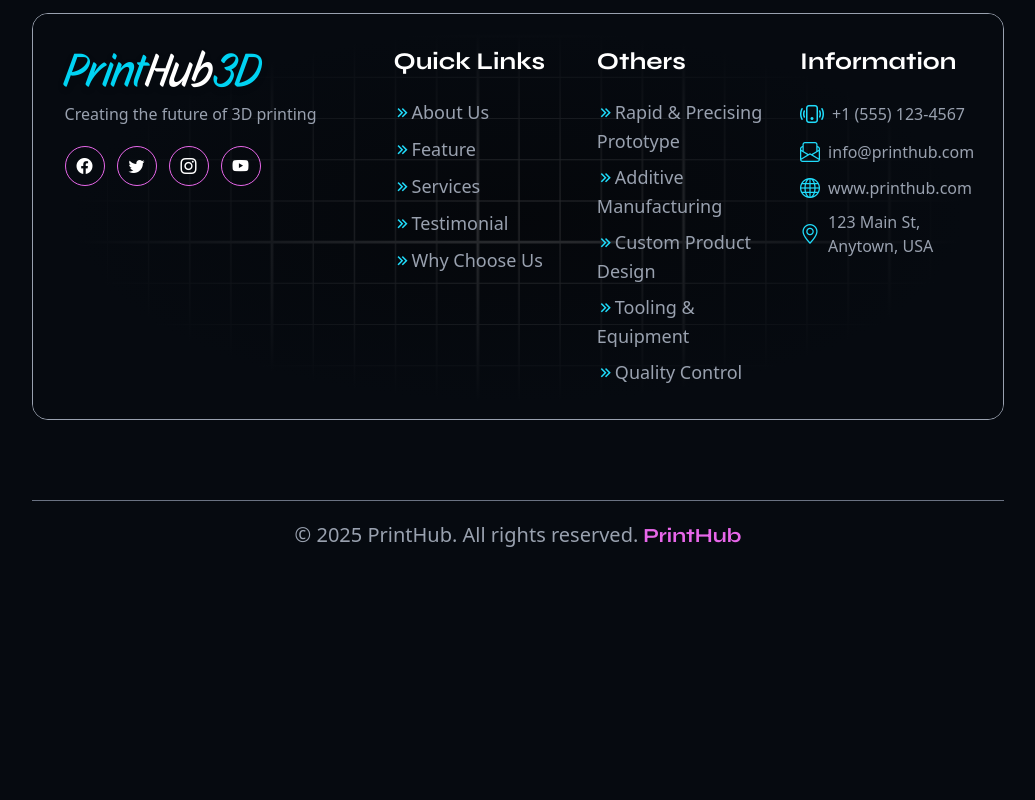
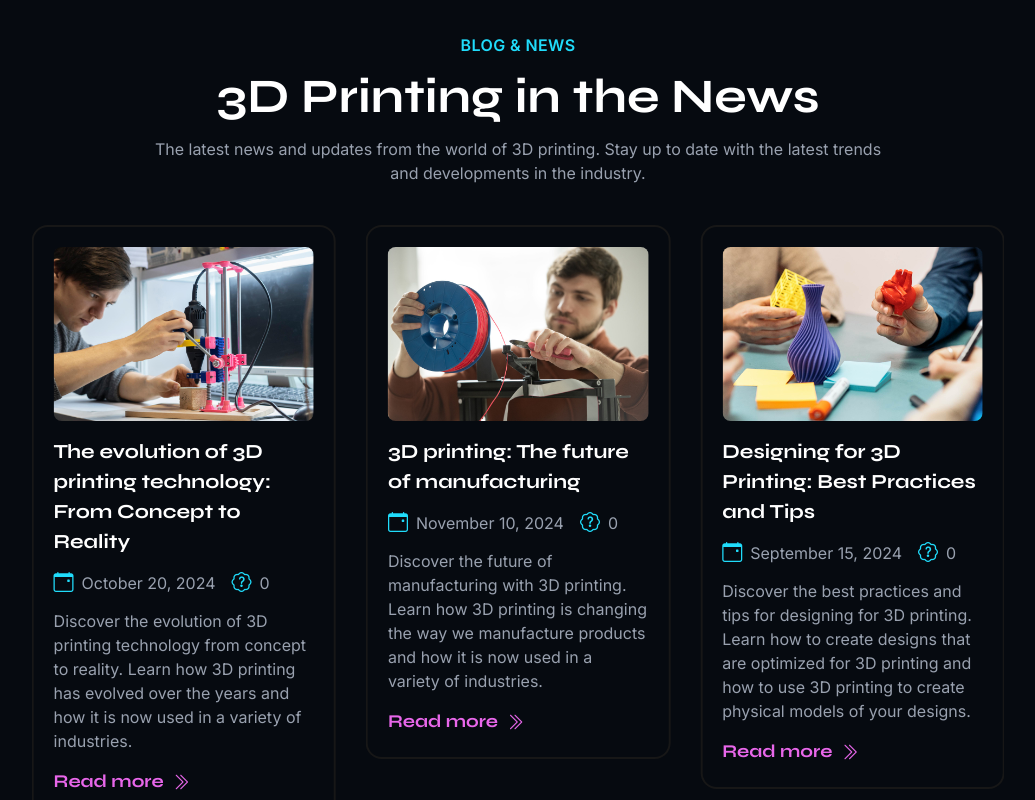
Before and after one commit to Jisap/nex16-Business-Website-PrintHub, a Next.js app: page / in a window 1280 px wide. Shown: the part 7100-7900 px from the top of the page, without its empty margins (122-1157 px from the left). Before the commit the page ends 7670 px from the top, so only its background shows below. Built offline with nearby package versions, Linux system fonts and the light colour scheme.

Commit message:
feat: Add Blog section with carousel functionality and integrate it into the main Index component.

```diff
--- /dev/null
+++ b/app/Sections/Blog/page.tsx
@@ -0,0 +1,145 @@
+"use client"
+
+import { Swiper, SwiperSlide } from "swiper/react"
+import { Autoplay } from "swiper/modules"
+import "swiper/css"
+import "swiper/css/autoplay"
+import Image from "next/image"
+import Blog1 from "@/public/Blog-1.jpg"
+import Blog2 from "@/public/Blog-2.jpg"
+import Blog3 from "@/public/Blog-3.jpg"
+
+
+const blogData = [
+  {
+    image: Blog1,
+    title: "Designing for 3D Printing: Best Practices and Tips",
+    date: "September 15, 2024",
+    comments: "0",
+    desc: "Discover the best practices and tips for designing for 3D printing. Learn how to create designs that are optimized for 3D printing and how to use 3D printing to create physical models of your designs.",
+    tag: "Read more"
+  },
+  {
+    image: Blog2,
+    title: "The evolution of 3D printing technology: From Concept to Reality",
+    date: "October 20, 2024",
+    comments: "0",
+    desc: "Discover the evolution of 3D printing technology from concept to reality. Learn how 3D printing has evolved over the years and how it is now used in a variety of industries.",
+    tag: "Read more"
+  },
+  {
+    image: Blog3,
+    title: "3D printing: The future of manufacturing",
+    date: "November 10, 2024",
+    comments: "0",
+    desc: "Discover the future of manufacturing with 3D printing. Learn how 3D printing is changing the way we manufacture products and how it is now used in a variety of industries.",
+    tag: "Read more"
+  },
+  {
+    image: Blog1,
+    title: "Designing for 3D Printing: Best Practices and Tips",
+    date: "September 15, 2024",
+    comments: "0",
+    desc: "Discover the best practices and tips for designing for 3D printing. Learn how to create designs that are optimized for 3D printing and how to use 3D printing to create physical models of your designs.",
+    tag: "Read more"
+  },
+  {
+    image: Blog2,
+    title: "The evolution of 3D printing technology: From Concept to Reality",
+    date: "October 20, 2024",
+    comments: "0",
+    desc: "Discover the evolution of 3D printing technology from concept to reality. Learn how 3D printing has evolved over the years and how it is now used in a variety of industries.",
+    tag: "Read more"
+  },
+  {
+    image: Blog3,
+    title: "3D printing: The future of manufacturing",
+    date: "November 10, 2024",
+    comments: "0",
+    desc: "Discover the future of manufacturing with 3D printing. Learn how 3D printing is changing the way we manufacture products and how it is now used in a variety of industries.",
+    tag: "Read more"
+  },
+]
+
+const Blog = () => {
+  return (
+    <>
+      <div className="px-[8%] lg:px-[12%] py-20" id="blog">
+        <div className="title flex flex-col items-center justify-center text-center">
+          <h3 className="Inter font-semibold uppercase tracking-wide text-secondary">
+            Blog & News
+          </h3>
+
+          <h1 className="Syne font-bold my-4 text-4xl md:text-5xl text-white">
+            3D Printing in the News
+          </h1>
+
+          <p className="text-gray-400 Inter lg:w-[75%]">
+            The latest news and updates from the world of 3D printing. Stay up to date with the latest trends and developments in the industry.
+          </p>
+        </div>
+
+        <div className="mt-10">
+          <Swiper
+            modules={[Autoplay]}
+            spaceBetween={30}
+            autoplay={{ delay: 3000, disableOnInteraction: false }}
+            loop={true}
+            breakpoints={{
+              1200: { slidesPerView: 3 },
+              991: { slidesPerView: 2 },
+              0: { slidesPerView: 1 },
+            }}
+            className="blog-swiper"
+          >
+            {
+              blogData.map((blog, index) => (
+                <SwiperSlide key={index}>
+                  <div
+                    className="blog-card border border-gray-400/40 cursor-pointer rounded-2xl p-5 transition-all durartion-300 hover:border-primary card-brutalist flex flex-col"
+                  >
+                    <div className="blog-image">
+                      <Image
+                        src={blog.image}
+                        alt={blog.title}
+                        height={250}
+                        width={400}
+                        className="object-cover transition-all duration-300 w-full h-auto rounded-lg"
+                      />
+                    </div>
+
+                    <h2 className="text-white Syne text-[20px] my-4 font-bold mb-3 hover:text-primary transition-all duration-300">
+                      {blog.title}
+                    </h2>
+
+                    <div className="blog-content flex gap-4 mb-3">
+                      <div className="blog-section flex items-center gap-2">
+                        <i className="bi bi-calendar-event text-xl text-secondary"></i>
+                        <span className="text-gray-400 Inter">{blog.date}</span>
+                      </div>
+
+                      <div className="blog-section flex items-center gap-2">
+                        <i className="bi bi-patch-question text-xl text-secondary"></i>
+                        <span className="text-gray-400 Inter">{blog.comments}</span>
+                      </div>
+                    </div>
+
+                    <p className="text-gray-400 Inter mb-3">
+                      {blog.desc}
+                    </p>
+
+                    <button className="text-primary flex items-center cursor-pointer gap-2 text-lg font-bold Syne hover:text-white transition-all duration-300">
+                      {blog.tag} <i className="bi bi-chevron-double-right pt-1"></i>
+                    </button>
+                  </div>
+                </SwiperSlide>
+              ))
+            }
+          </Swiper>
+        </div>
+      </div>
+    </>
+  )
+}
+
+export default Blog
--- a/app/Sections/Index.tsx
+++ b/app/Sections/Index.tsx
@@ -7,6 +7,7 @@ import Banner from './Banner/page'
 import Proyects from './Projects/page'
 import Testimonial from './Testimonial/page'
 import WhyChoseUs from './WhyChoseUs/page'
+import Blog from './Blog/page'
 
 const Index = () => {
   return (
@@ -19,6 +20,7 @@ const Index = () => {
       <Proyects />
       <Testimonial />
       <WhyChoseUs />
+      <Blog />
     </>
   )
 }
--- a/app/Sections/WhyChoseUs/page.tsx
+++ b/app/Sections/WhyChoseUs/page.tsx
@@ -9,6 +9,7 @@ const WhyChoseUs = () => {
     <>
       <div className="px-[8%] lg:px-[12%] py-20 section-bg" id="whychooseus">
         <div className="w-full flex flex-col lg:flex-row justify-between items-center gap-10">
+          {/* Left Side */}
           <div className="w-full lg:w-1/2">
             <div className="title">
               <h3 className="Inter font-semibold uppercase tracking-wide text-secondary">
@@ -61,6 +62,7 @@ const WhyChoseUs = () => {
             </div>
           </div>
 
+          {/* Right Side */}
           <div className="w-full lg:w-1/2">
             <div className="flex flex-col gap-10">
               <div className="flex flex-col gap-8 text-white">
```
